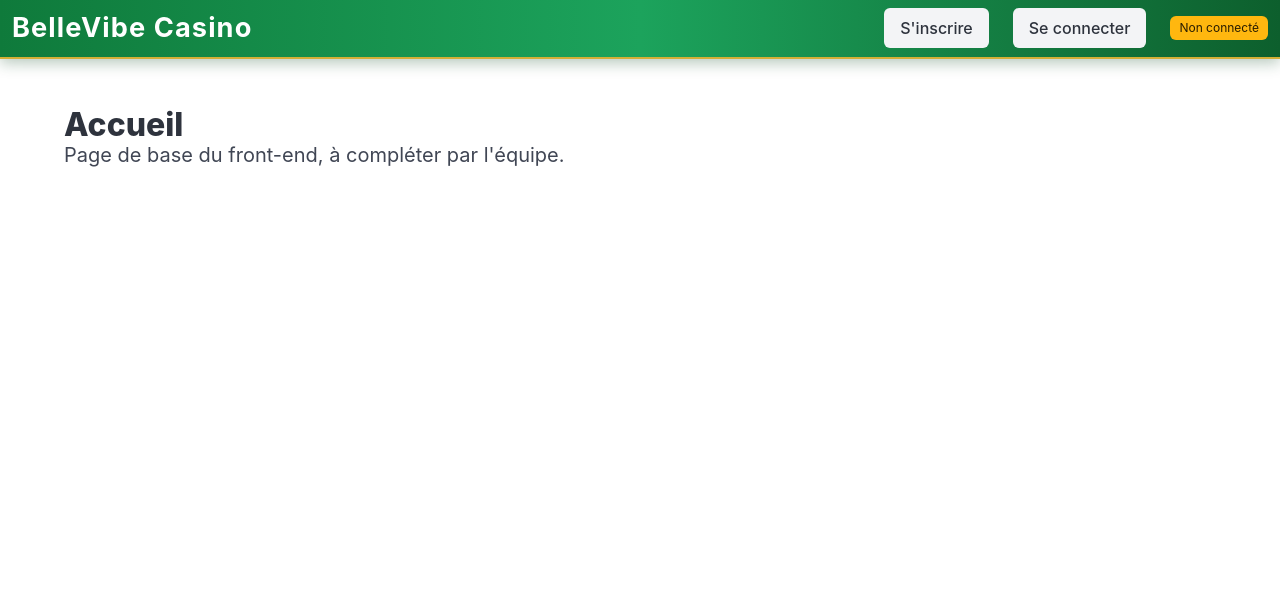
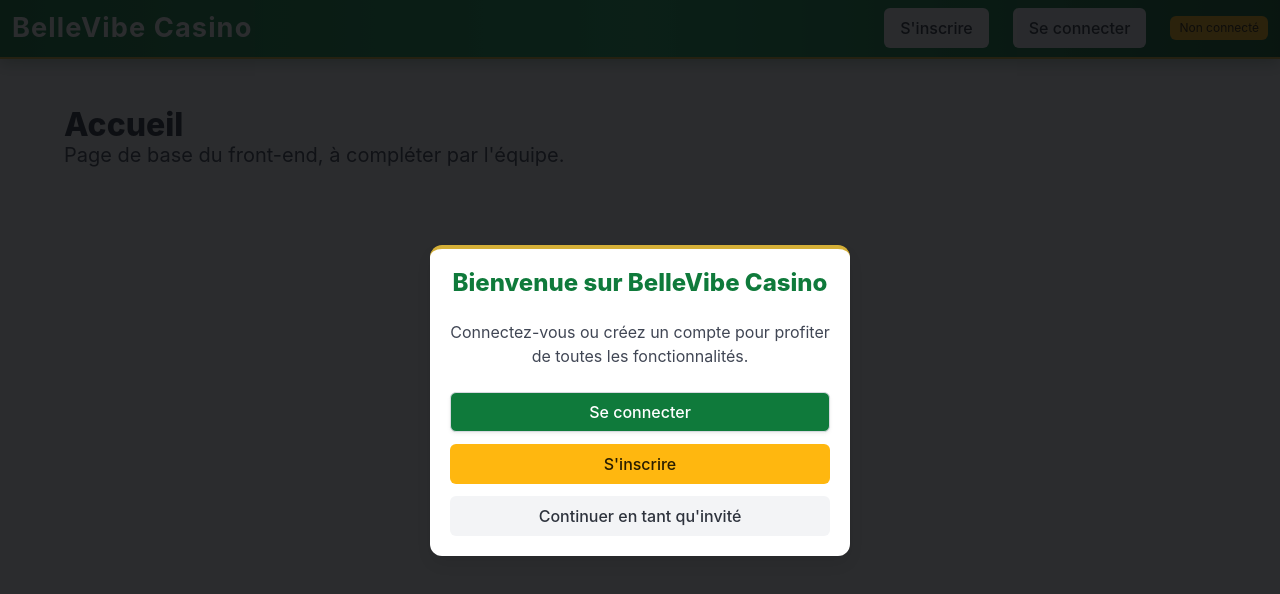
Before and after one commit to N-VD/Projet-3, a React (Vite) app in the folder frontend/: page / in a window 1280 px wide. Shown: the top 594 px of the page. Built offline with nearby package versions, Linux system fonts and the light colour scheme.

Commit message:
ajout de la fonction verification d'age et authPopup

```diff
--- /dev/null
+++ b/frontend/src/Pages/AuthPopup.jsx
@@ -0,0 +1,45 @@
+import { useState } from "react";
+import { useLocation, useNavigate } from "react-router-dom";
+
+export default function AuthPopup({ isLoggedIn }) {
+    const location = useLocation();
+    const navigate = useNavigate();
+    const [isGuest, setIsGuest] = useState(false);
+
+    const isAuthPage = location.pathname === "/login" || location.pathname === "/register";
+    if (isLoggedIn || isGuest || isAuthPage) return null;
+
+    function continueAsGuest() {
+        setIsGuest(true);
+    }
+
+    return (
+        <div className="modal is-active">
+            <div className="modal-background"></div>
+            <div
+                className="modal-content box has-text-centered"
+                style={{ borderTop: "4px solid #d4af37", maxWidth: "420px" }}
+            >
+                <h2 className="title is-4" style={{ color: "#0f7a3b" }}>
+                    Bienvenue sur BelleVibe Casino
+                </h2>
+                <p className="mb-5">Connectez-vous ou créez un compte pour profiter de toutes les fonctionnalités.</p>
+                <div className="buttons is-flex-direction-column">
+                    <button
+                        className="button is-fullwidth has-text-white"
+                        style={{ backgroundColor: "#0f7a3b" }}
+                        onClick={() => navigate("/login")}
+                    >
+                        Se connecter
+                    </button>
+                    <button className="button is-fullwidth is-warning" onClick={() => navigate("/register")}>
+                        S'inscrire
+                    </button>
+                    <button className="button is-fullwidth is-light" onClick={continueAsGuest}>
+                        Continuer en tant qu'invité
+                    </button>
+                </div>
+            </div>
+        </div>
+    );
+}
--- a/frontend/src/Pages/Register.jsx
+++ b/frontend/src/Pages/Register.jsx
@@ -6,6 +6,15 @@
 	{ texte: "Au moins 8 caractères", test: (mdp) => mdp.length >= 8 },
 	{ texte: "Au moins un caractère spécial (ex. ! @ # $ %)", test: (mdp) => /[^A-Za-z0-9]/.test(mdp) },
 ];
+
+// Même règle que le backend (validerAge)
+function aAuMoins18Ans(dateNaissance) {
+	const naissance = new Date(dateNaissance);
+	if (isNaN(naissance.getTime())) return false;
+	const majorite = new Date(naissance);
+	majorite.setFullYear(naissance.getFullYear() + 18);
+	return majorite <= new Date();
+}
 
 function Register({ setIsLoggedIn }) {
 	const [nom, setNom] = useState("");
@@ -27,6 +36,11 @@
 
 		if (reglesNonRespectees.length > 0) {
 			setMessage("Le mot de passe ne respecte pas les règles : " + reglesNonRespectees.map((r) => r.texte.toLowerCase()).join(", ") + ".");
+			return;
+		}
+
+		if (!aAuMoins18Ans(dateNaissance)) {
+			setMessage("Vous devez avoir au moins 18 ans pour vous inscrire.");
 			return;
 		}
 
--- a/frontend/src/Routeur.jsx
+++ b/frontend/src/Routeur.jsx
@@ -5,6 +5,7 @@
 import Login from "./Pages/Login.jsx";
 import Compte from "./Pages/Compte.jsx";
 import Navbar from "./Pages/Navbar.jsx";
+import AuthPopup from "./Pages/AuthPopup.jsx";
 
 function isTokenExpired(token) {
 	const payload = JSON.parse(atob(token.split(".")[1]));
@@ -25,6 +26,7 @@
 	return (
 		<BrowserRouter future={{ v7_startTransition: true, v7_relativeSplatPath: true }}>
 			<Navbar isLoggedIn={isLoggedIn} setIsLoggedIn={setIsLoggedIn} />
+			<AuthPopup isLoggedIn={isLoggedIn} />
 			<Routes>
 				<Route path="/" element={<App isLoggedIn={isLoggedIn} setIsLoggedIn={setIsLoggedIn} />} />
 				<Route
```
Also changed, not shown: 2 other files (tests, documents, lock files or other folders).
